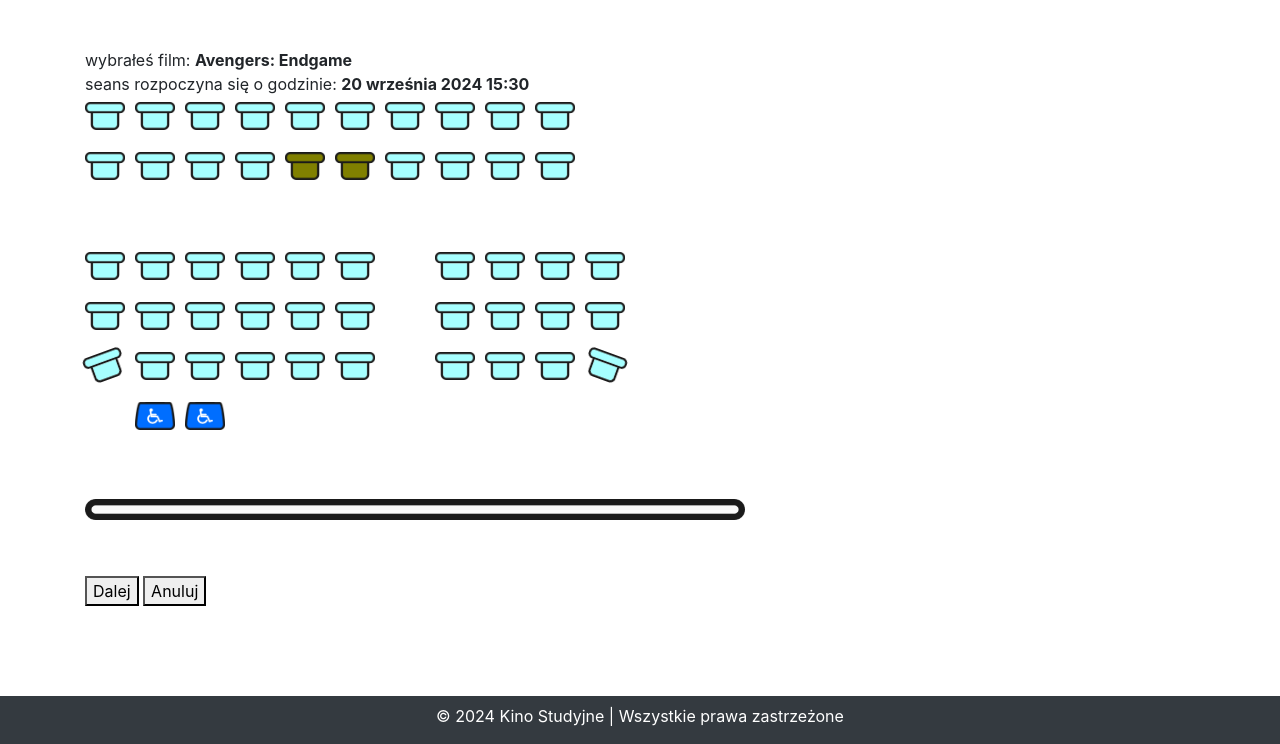
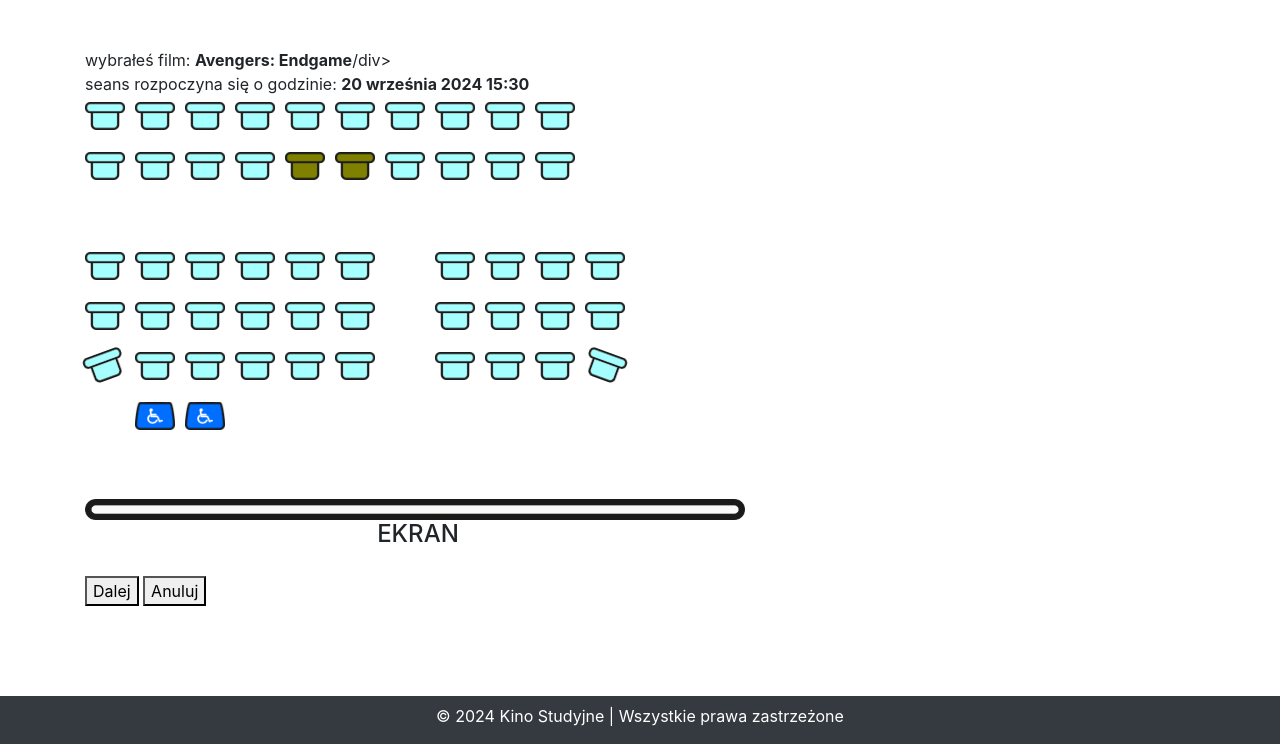
Before and after one commit to infoshareacademy/jpydzr5-reservation-for-destination, a Django app: page /cinema/select_seats/1/ in a window 1280 px wide. Shown: the part 56-800 px from the top of the page. Run offline with Django 5.2, Linux system fonts and the light colour scheme; data comes from the database, SQL or seed files in the repository; data that the repository does not hold is empty; parts of the project's set-up code (start-up, migrations or seed data) failed here and were passed over; some libraries are stand-ins or nearby versions.

Commit message:
Added buttons, text 'Ekran under screen'

```diff
--- a/cinema_reservation_system/cinema/templates/cinema/select_seats.html
+++ b/cinema_reservation_system/cinema/templates/cinema/select_seats.html
@@ -11,11 +11,13 @@
         </style>
 {% endblock %}
 {% block content %}
-        <div>wybrałeś film: <span style="font-weight: bolder">{{ seance.movie.title }}</span></div>
+        <div>wybrałeś film: <span style="font-weight: bolder">{{ seance.movie.title }}</span>/div>
         <div>seans rozpoczyna się o godzinie: <span style="font-weight: bolder">{{ seance.show_start }}</span></div>
         <div id="cinema-container" style="width:100%; height:60vh;">
+
           <div id="seats-container" style="position: relative; width: 100%; height: 50vh;"></div>
           <div id="ekran" style="align:center;width:100%"><img style="width:660px" src="/media/ekran.png"></div>
+          <h4 style="text-align:center;margin-left: -40%">EKRAN</h4>
         </div>
         <form method="post" id="seats-form">
             {% csrf_token %}
--- a/cinema_reservation_system/cinema/templates/cinema/select_ticket_type.html
+++ b/cinema_reservation_system/cinema/templates/cinema/select_ticket_type.html
@@ -31,6 +31,6 @@
         {% endfor %}
         </ul>
         <button type="submit">Dalej</button>
-        <a href="{% url 'cinema:select_seats' selected_seance.id %}">Anuluj</a>
+        <button><a href="{% url 'cinema:select_seats' selected_seance.id %}">Anuluj</a></button>
     </form>
 {% endblock %}
--- a/cinema_reservation_system/cinema_reservation_system/settings.py
+++ b/cinema_reservation_system/cinema_reservation_system/settings.py
@@ -53,7 +53,6 @@ INSTALLED_APPS = [
 
     'cinema',
     'backoffice',
-    'bootstrap5'
 ]
 
 MIDDLEWARE = [
```
